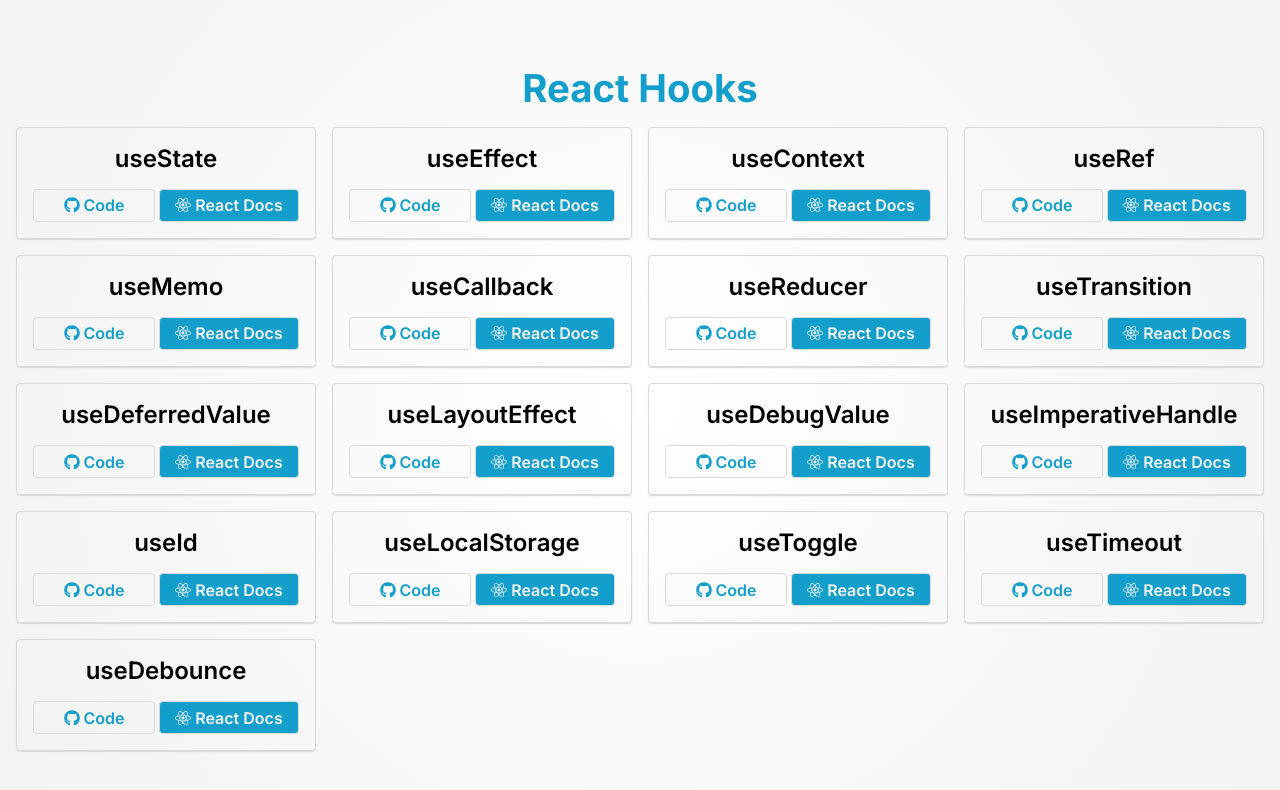
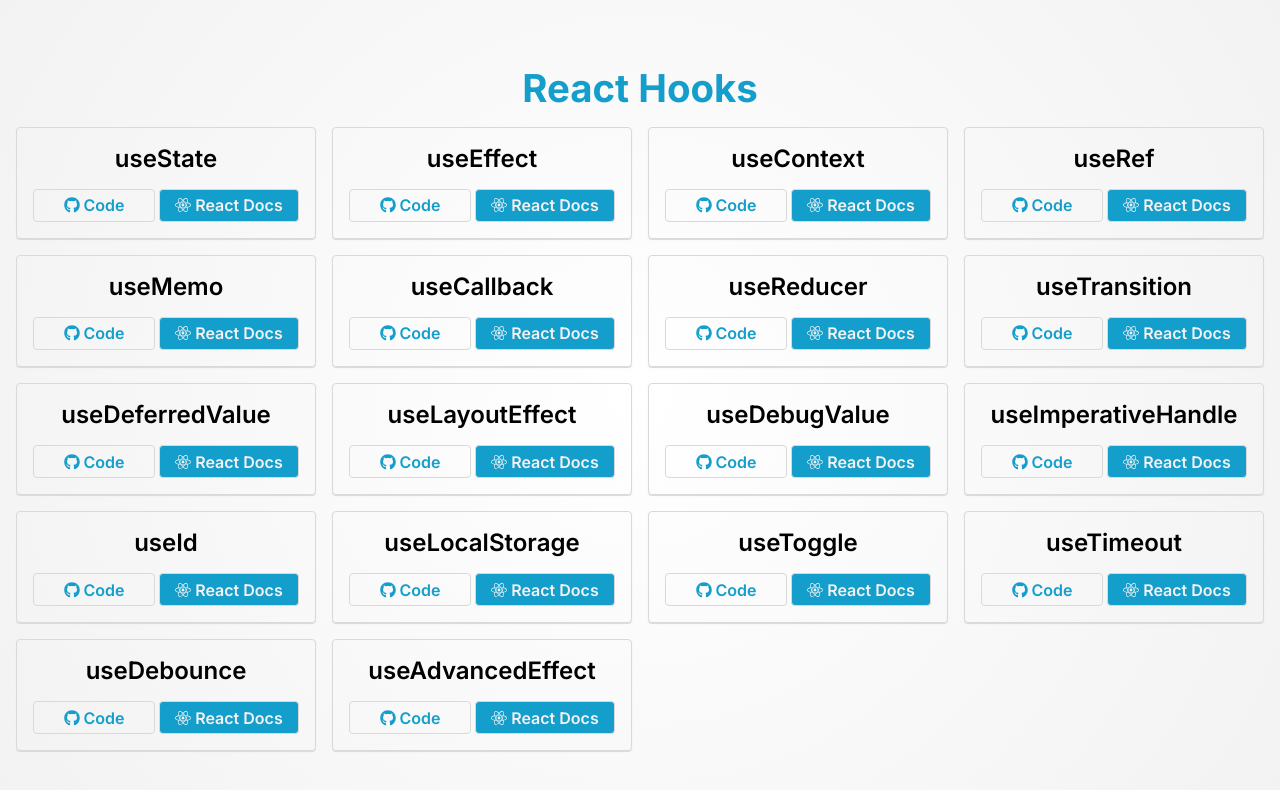
Before and after one commit to uttamakwana/react-hooks, a React (Vite) app: page / in a window 1280 px wide. Shown: the top 790 px of the page. Built offline with nearby package versions, Linux system fonts and the light colour scheme.

Commit message:
Hook: useAdvancedEffect completed

```diff
--- a/src/App.jsx
+++ b/src/App.jsx
@@ -1,5 +1,5 @@
 import { Route, Routes, useLocation, useNavigate } from "react-router-dom";
-import { Landing, UseState, UseEffect, UseContext, UseRef, UseMemo, UseCallback, UseReducer, UseTransition, UseDeferredValue, UseLayoutEffect, UseDebugValue, UseImperativeHandle, UseId, UseLocalStorage, UseToggle, UseTimeout, UseDebounce } from "./pages";
+import { Landing, UseState, UseEffect, UseContext, UseRef, UseMemo, UseCallback, UseReducer, UseTransition, UseDeferredValue, UseLayoutEffect, UseDebugValue, UseImperativeHandle, UseId, UseLocalStorage, UseToggle, UseTimeout, UseDebounce, UseAdvancedEffect } from "./pages";
 import { FaBars, FaHome } from "react-icons/fa";
 import { Sidebar } from "./components";
 
@@ -32,6 +32,7 @@
         <Route path="/useToggle" element={<UseToggle />} />
         <Route path="/useTimeout" element={<UseTimeout />} />
         <Route path="/useDebounce" element={<UseDebounce />} />
+        <Route path="/useAdvancedEffect" element={<UseAdvancedEffect />} />
 
       </Routes>
       {pathname !== "/" && (
--- a/src/constants/hooks.js
+++ b/src/constants/hooks.js
@@ -19,7 +19,8 @@
   "useLocalStorage",
   "useToggle",
   "useTimeout",
-  "useDebounce"
+  "useDebounce",
+  "useAdvancedEffect"
 ];
 
 export const hooks = hooksArr.map((hook, index) => ({
--- a/src/pages/index.js
+++ b/src/pages/index.js
@@ -17,6 +17,7 @@
 import UseToggle from "./useToggle/useToggle.jsx";
 import UseTimeout from "./useTimeout/useTimeout.jsx";
 import UseDebounce from "./useDebounce/useDebounce.jsx";
+import UseAdvancedEffect from "./useAdvancedEffect/useAdvancedEffect.jsx";
 
 export {
   Landing,
@@ -36,5 +37,6 @@
   UseLocalStorage,
   UseToggle,
   UseTimeout,
-  UseDebounce
+  UseDebounce,
+  UseAdvancedEffect
 };
--- /dev/null
+++ b/src/pages/useAdvancedEffect/hook/useAdvancedEffect.js
@@ -0,0 +1,12 @@
+import { useEffect, useRef } from "react";
+
+export function useAdvancedEffect(callback, dependencies) {
+  const firstRenderRef = useRef(true);
+  useEffect(() => {
+    if (firstRenderRef.current) {
+      firstRenderRef.current = false;
+      return;
+    }
+    return callback();
+  }, dependencies);
+}
--- /dev/null
+++ b/src/pages/useAdvancedEffect/useAdvancedEffect.jsx
@@ -0,0 +1,36 @@
+import { useState } from "react";
+import { Hero } from "../../components";
+import { useAdvancedEffect } from "./hook/useAdvancedEffect.js";
+
+const UseAdvancedEffect = () => {
+  const [count, setCount] = useState(() => 0);
+
+  useAdvancedEffect(() => alert(`Count value is: ${count}`), [count]);
+  return (
+    <main className="hook-container use-advanced-effect-container">
+      <Hero
+        hookName={"useAdvancedEffect"}
+        heroText={
+          "by creating component that will not execute callback of useEffect on the first render"
+        }
+      />
+      <div className="flex-center gap-1 my-1">
+        <button
+          className="| btn fw-900 fs-button pointer"
+          onClick={() => setCount((prevCount) => prevCount - 1)}
+        >
+          -
+        </button>
+        <p className="| fw-900 fs-subheading p-1">{count}</p>
+        <button
+          className="| btn fw-900 fs-button pointer"
+          onClick={() => setCount((prevCount) => prevCount + 1)}
+        >
+          +
+        </button>
+      </div>
+    </main>
+  );
+};
+
+export default UseAdvancedEffect;
```
